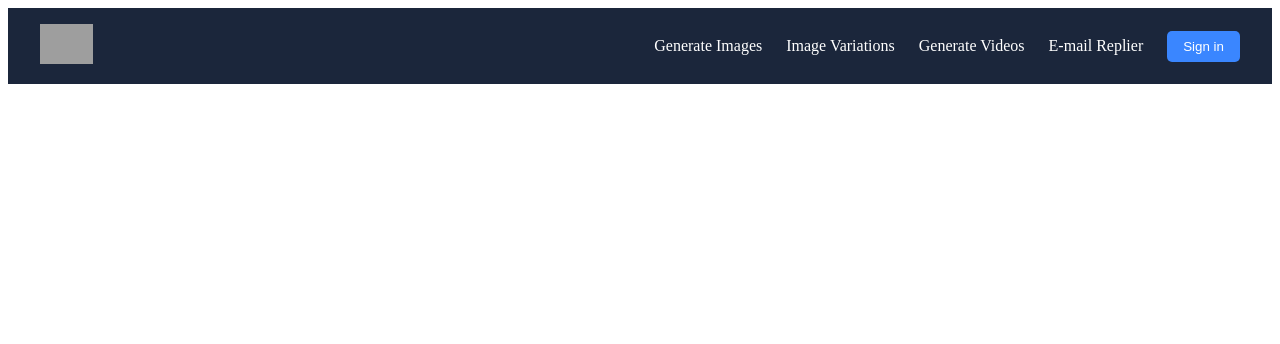
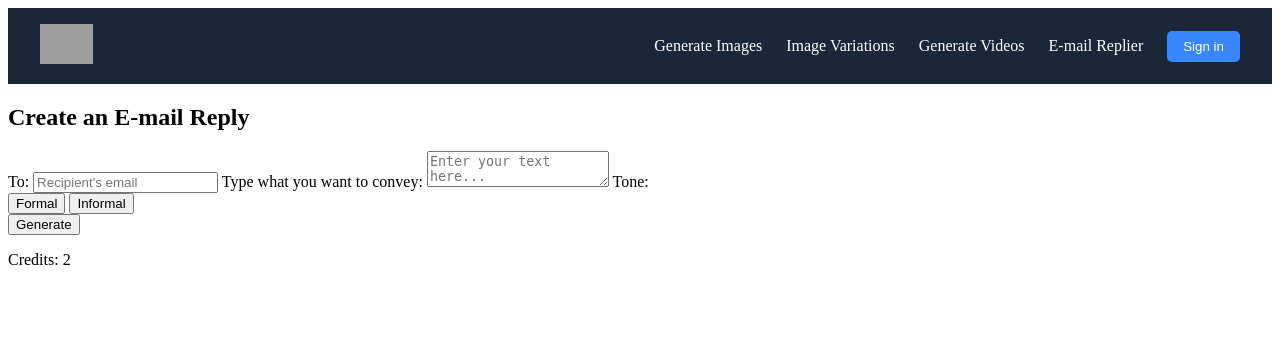
Before and after one commit to darsan012/Email_Assistant, a Python web app: template app/templates/index.html in a window 1280 px wide. Shown: the top 344 px of the page. Run offline with Jinja, Linux system fonts and the light colour scheme; the template is opened without the code that fills it, so the values that code supplies are empty; grey boxes are pictures that could not be loaded.

Commit message:
Add email generator section

```diff
--- a/app/templates/index.html
+++ b/app/templates/index.html
@@ -19,8 +19,30 @@
           <button class="btn-signin">Sign in</button>
         </nav>
       </header>
+      <section class="email-generation">
+        <div class="form-container">
+          <h2>Create an E-mail Reply</h2>
+          <form id="email-form">
+            <label for="to">To:</label>
+            <input type="email" id="to" placeholder="Recipient's email" required />
+
+            <label for="message">Type what you want to convey:</label>
+            <textarea id="message" placeholder="Enter your text here..." required></textarea>
+
+            <label for="tone">Tone:</label>
+            <div class="tone-options">
+              <button type="button" class="tone-btn active">Formal</button>
+              <button type="button" class="tone-btn">Informal</button>
+            </div>
+
+            <button type="submit" class="btn-generate">Generate</button>
+          </form>
+          <p class="credits">Credits: 2</p>
+        </div>
+      </section>
 
 
+      <script src="../static/js/scripts.js"></script>
 
 </body>
 </html>
```
